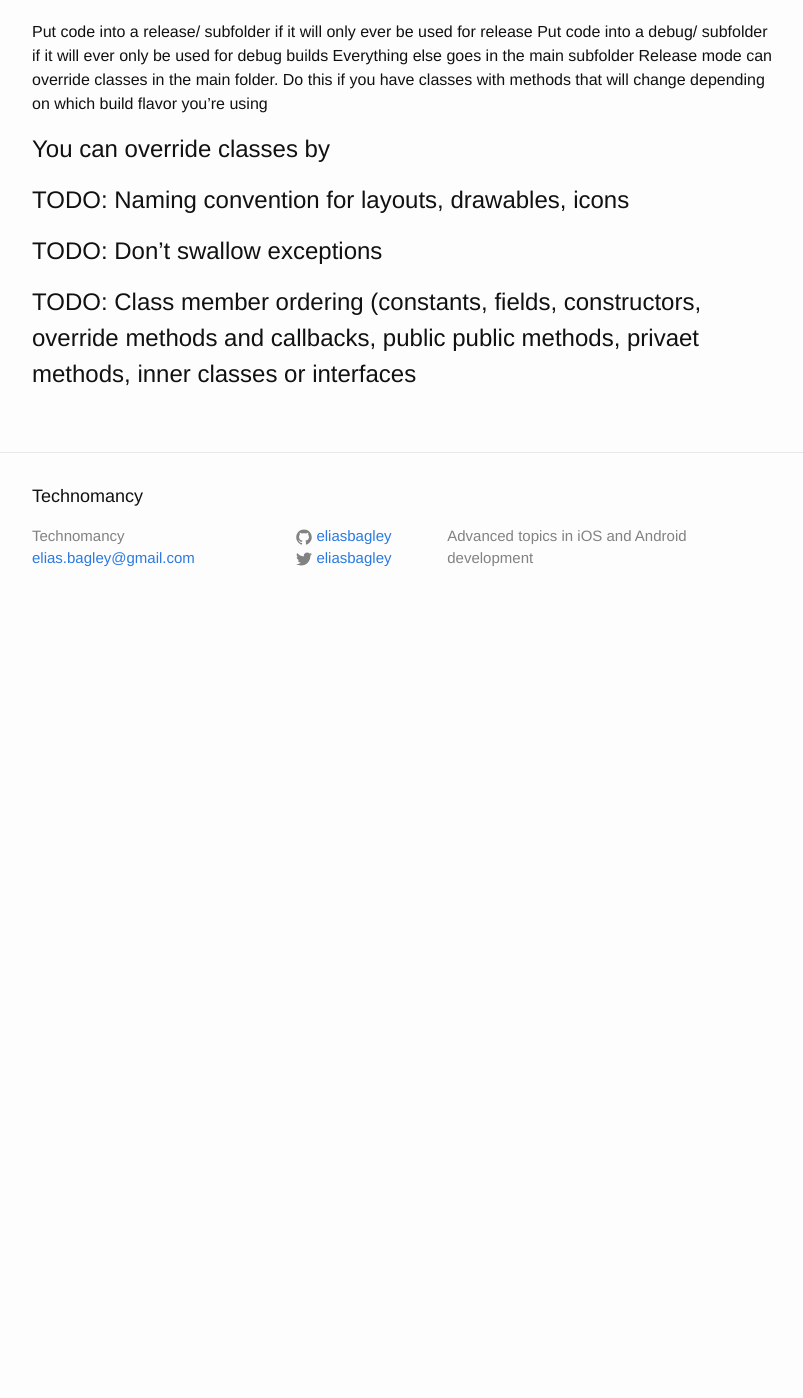
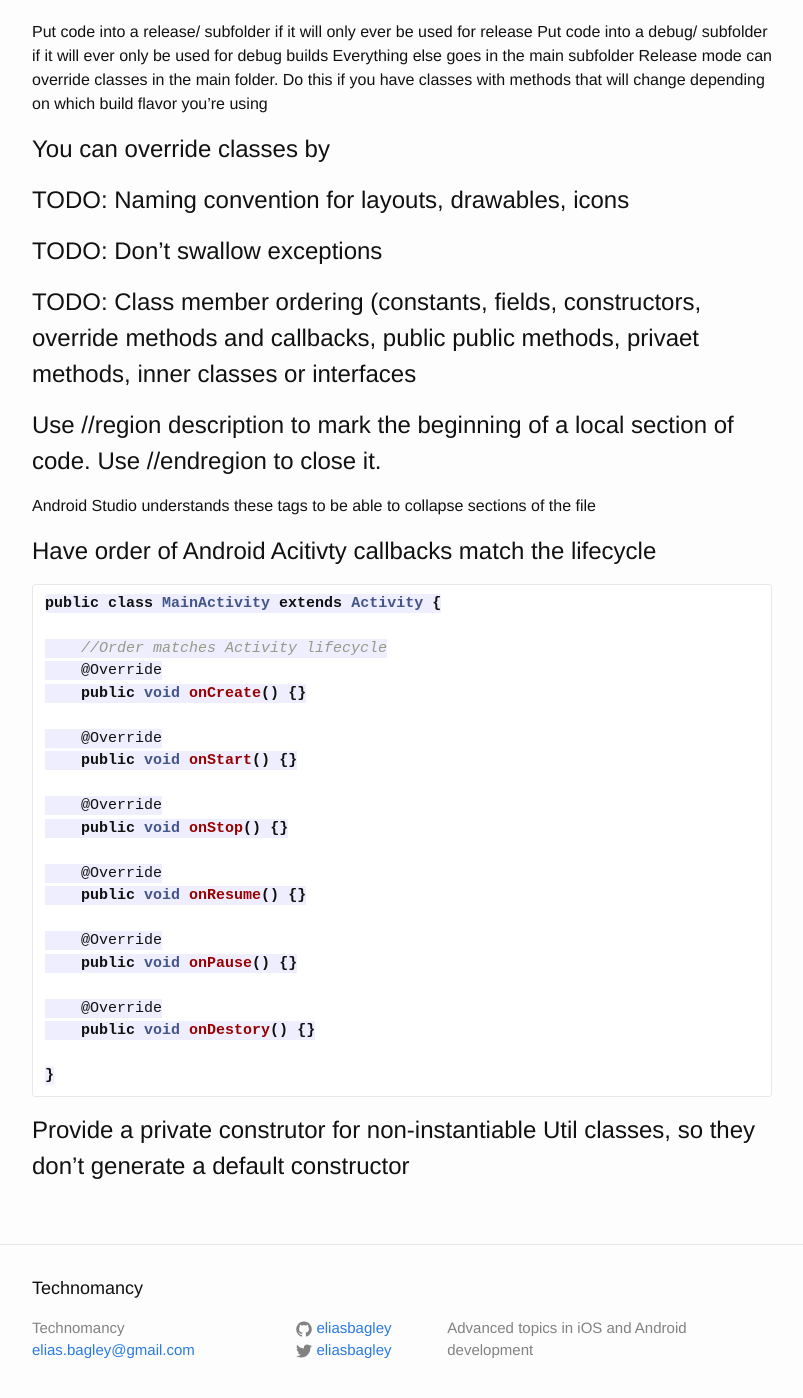
Before and after one commit to eliasbagley/eliasbagley.github.io, a Jekyll site: the page built from _posts/2015-10-27-android-style-guide.markdown, in a window 1280 px wide and 1400 px high, scrolled down 8852 px. Shown: the whole window, without its empty margins (238-1041 px from the left). Built offline with Jekyll 4.4.1, drawn with Linux system fonts in a browser that asks for light colours; Markdown is read by kramdown in place of the engine named in the settings; comment, search, counter and statistics services are not loaded; before the commit the page ends 9482 px from its top, so only the background shows below that.

Commit message:
Update style guide

````diff
--- a/_posts/2015-10-27-android-style-guide.markdown
+++ b/_posts/2015-10-27-android-style-guide.markdown
@@ -409,3 +409,37 @@ Release mode can override classes in the main folder. Do this if you have classe
 # TODO: Don't swallow exceptions
 
 # TODO: Class member ordering (constants, fields, constructors, override methods and callbacks, public public methods, privaet methods, inner classes or interfaces
+
+# Use //region description to mark the beginning of a local section of code. Use //endregion to close it.
+
+Android Studio understands these tags to be able to collapse sections of the file
+
+
+# Have order of Android Acitivty callbacks match the lifecycle
+
+```java
+public class MainActivity extends Activity {
+
+    //Order matches Activity lifecycle
+    @Override
+    public void onCreate() {}
+
+    @Override
+    public void onStart() {}
+
+    @Override
+    public void onStop() {}
+
+    @Override
+    public void onResume() {}
+
+    @Override
+    public void onPause() {}
+
+    @Override
+    public void onDestory() {}
+
+}
+```
+
+# Provide a private construtor for non-instantiable Util classes, so they don't generate a default constructor
````
